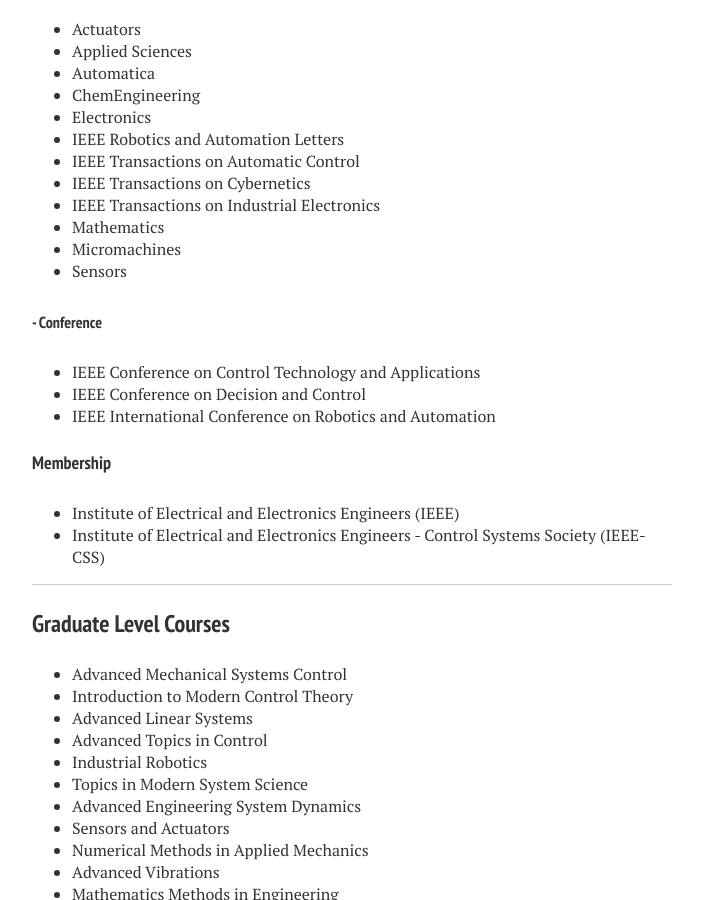
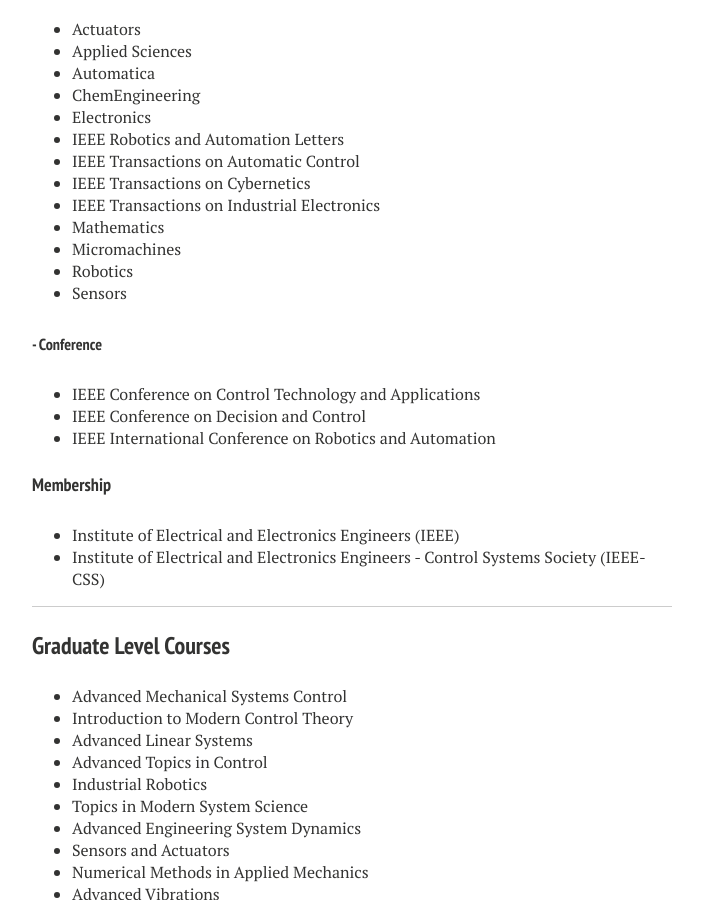
Before and after one commit to liutairan/liutairan.github.io, a Jekyll site: the page built from cv.md, in a window 1280 px wide and 900 px high, scrolled down 3244 px. Shown: the whole window, without its empty margins (288-991 px from the left). Built offline with Jekyll 4.4.1, drawn with Linux system fonts in a browser that asks for light colours; nearby versions of some CDN libraries.

Commit message:
Update cv.md

```diff
--- a/cv.md
+++ b/cv.md
@@ -140,6 +140,7 @@
 * IEEE Transactions on Industrial Electronics
 * Mathematics
 * Micromachines
+* Robotics
 * Sensors
 
 ##### - Conference
```
